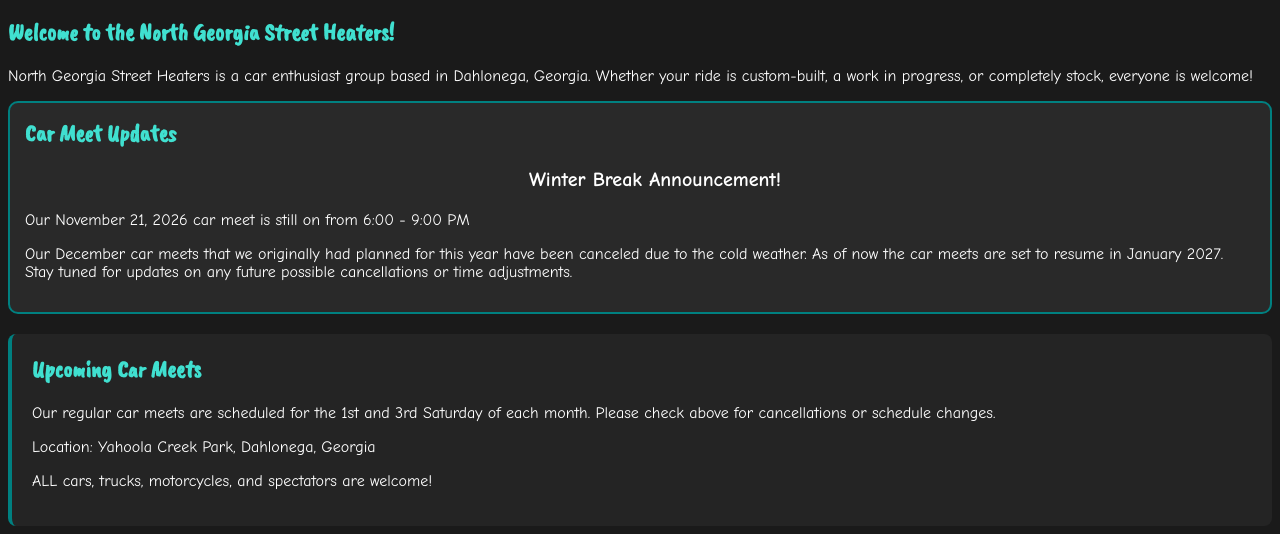
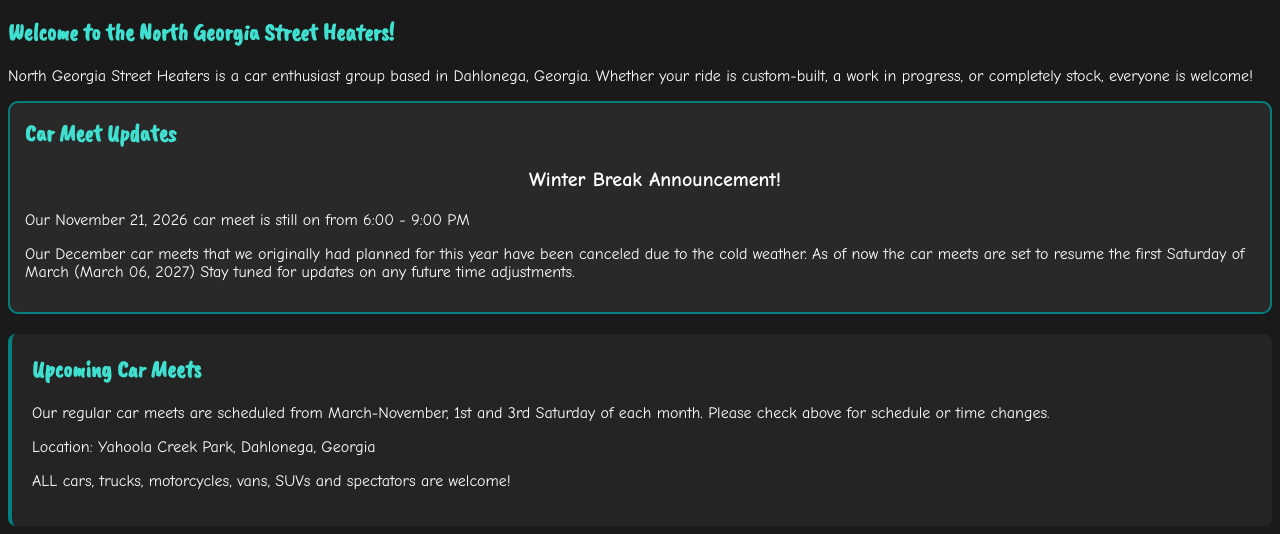
Before and after one commit to Chrissy323/north-georgia-street-heaters, a plain HTML site: page index.html in a window 1280 px wide. Shown: the part 429-963 px from the top of the page. Drawn offline with nearby package versions, Linux system fonts and the light colour scheme.

Commit message:
Update index.html

```diff
--- a/index.html
+++ b/index.html
@@ -29,14 +29,14 @@
 		<h2>Car Meet Updates</h2>
 		<p class="announcement">Winter Break Announcement!</p>
 		<p>Our November 21, 2026 car meet is still on from 6:00 - 9:00 PM</p>
-		<p>Our December car meets that we originally had planned for this year have been canceled due to the cold weather. As of now the car meets are set to resume in January 2027. Stay tuned for updates on any future possible cancellations or time adjustments.</p>
+		<p>Our December car meets that we originally had planned for this year have been canceled due to the cold weather. As of now the car meets are set to resume the first Saturday of March (March 06, 2027) Stay tuned for updates on any future time adjustments.</p>
 		</div>
 
 		<div class="upcoming" id="meets">
 		<h2>Upcoming Car Meets</h2>
-		<p>Our regular car meets are scheduled for the 1st and 3rd Saturday of each month.  Please check above for cancellations or schedule changes.</p>
+		<p>Our regular car meets are scheduled from March-November, 1st and 3rd Saturday of each month.  Please check above for schedule or time changes.</p>
 		<p>Location: Yahoola Creek Park, Dahlonega, Georgia</p>
-		<p>ALL cars, trucks, motorcycles, and spectators are welcome!</p>
+		<p>ALL cars, trucks, motorcycles, vans, SUVs and spectators are welcome!</p>
 		</div>
 
 	</body>
```
